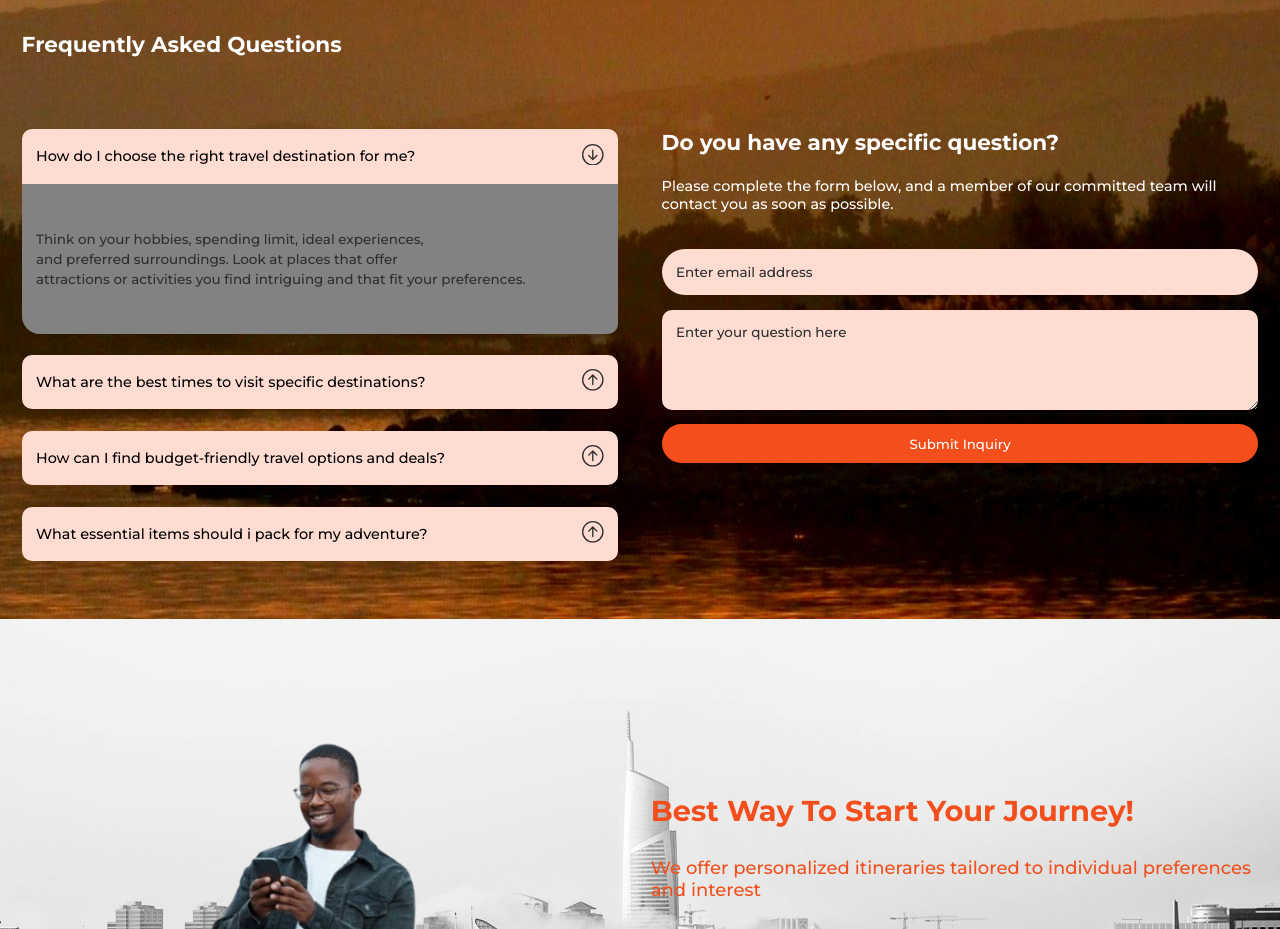
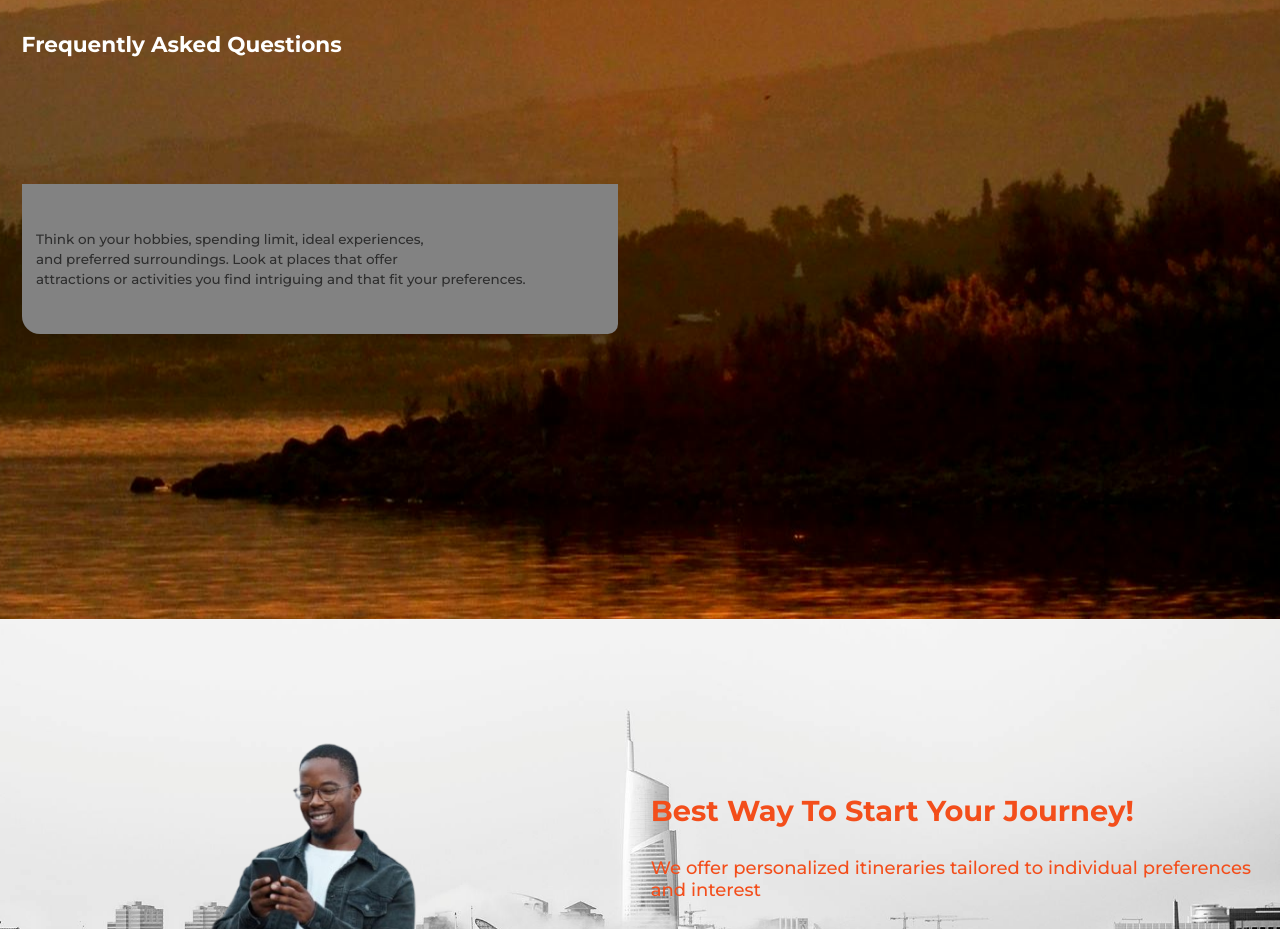
Before and after one commit to Chuma-rxt/TravelProject, a React (Vite) app: page / in a window 1280 px wide. Shown: the part 3580-4509 px from the top of the page. Built offline with nearby package versions, Linux system fonts and the light colour scheme.

Commit message:
The Questions

```diff
--- a/src/Components/Questions/Accordion.jsx
+++ b/src/Components/Questions/Accordion.jsx
@@ -1,16 +1,24 @@
-import React from 'react'
+import React, {useEffect} from 'react'
 
 
 // importing icons
 import { BsArrowDownCircle } from "react-icons/bs";
 import { BsArrowUpCircle } from "react-icons/bs";
 
+import Aos from 'aos'
+import 'aos/dist/aos.css'
+
 const Accordion = ({title, desc, active, setActive}) => {
+
+  useEffect(()=>{
+    Aos.init({duration: 2000})
+  },[])
 
 
   return (
+
     <div className='accordionContainer'>
-      <span className={(active === title ? 'activeTitle': '')+ " title" + " flex"}>
+      <span className={(active === title ? 'activeTitle': '')+ " title" + " flex"} data-aos= 'fade-up'>
           {title}
           <span onClick={() => setActive(title)}>
             {active === title ? (
--- a/src/Components/Questions/Questions.jsx
+++ b/src/Components/Questions/Questions.jsx
@@ -1,9 +1,18 @@
-import React, { useState } from 'react'
+import React, { useState, useEffect } from 'react'
 import './Questions.css'
 import './Questions.scss'
 import Accordion from './Accordion';
 
+import Aos from 'aos'
+import 'aos/dist/aos.css'
+
 const Questions = () => {
+
+  useEffect(()=>{
+    Aos.init({duration: 2000})
+  },[])
+
+
   const [active, setActive] = useState("How do I choose the right travel destination for me?");
   return (
     <div className='questions section container'>
@@ -52,17 +61,17 @@ const Questions = () => {
 
         <div className='form'>
           <div className='secHeading'>
-            <h4>Do you have any specific question?</h4>
-            <p>
+            <h4 data-aos= 'fade-up'>Do you have any specific question?</h4>
+            <p data-aos= 'fade-up'>
               Please complete the form below, and a member of our
               committed team will contact you as soon as possible.
             </p>
          </div>
 
          <div className='formContent grid'>
-          <input type='email' placeholder='Enter email address' />
-          <textarea placeholder='Enter your question here'></textarea>
-          <button className='btn'>Submit Inquiry</button>
+          <input type='email' placeholder='Enter email address' data-aos= 'fade-up' />
+          <textarea placeholder='Enter your question here' data-aos= 'fade-up'></textarea>
+          <button className='btn' data-aos= 'fade-up'>Submit Inquiry</button>
          </div>
         </div>
       </div>
```
